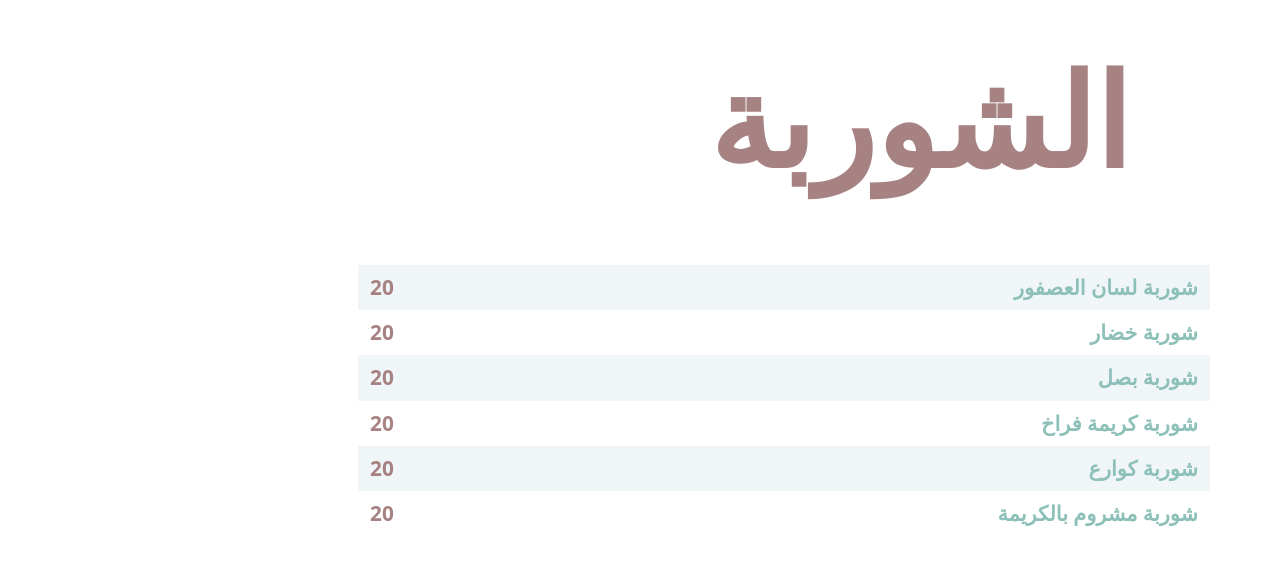
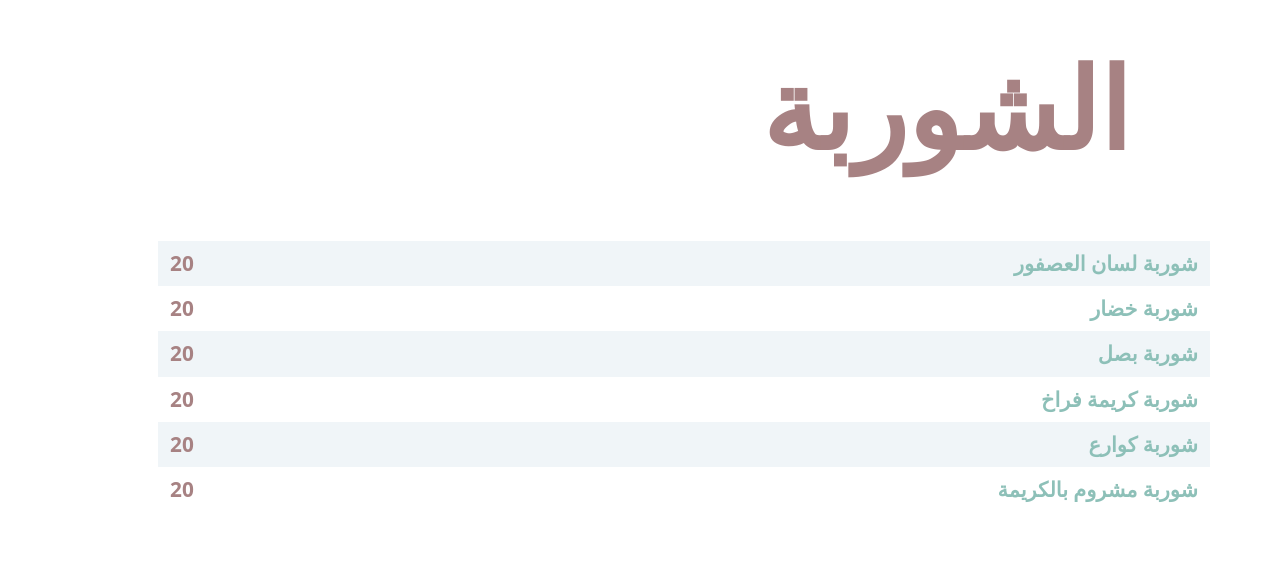
Before and after one commit to Shetriga/Kababji_Beirut, a plain HTML site: page index.html in a window 1280 px wide. Shown: the part 1201-1765 px from the top of the page. Drawn offline with nearby package versions, Linux system fonts and the light colour scheme.

Commit message:
Second commit with soup section done

```diff
--- a/index.html
+++ b/index.html
@@ -22,7 +22,7 @@
 
       <p class="menu-heading">الشوربة</p>
 
-      <div class="container" style="text-align: right; padding-left: 300px;">
+      <div class="container" style="text-align: right; padding-left: 100px;">
 
         <div class="row">
 
--- a/styles.css
+++ b/styles.css
@@ -11,7 +11,7 @@
 }
 
 .menu-heading {
-  font-size: 8rem;
+  font-size: 7rem;
   font-weight: bolder;
   margin-bottom: 50px;
   text-align: right;
```
